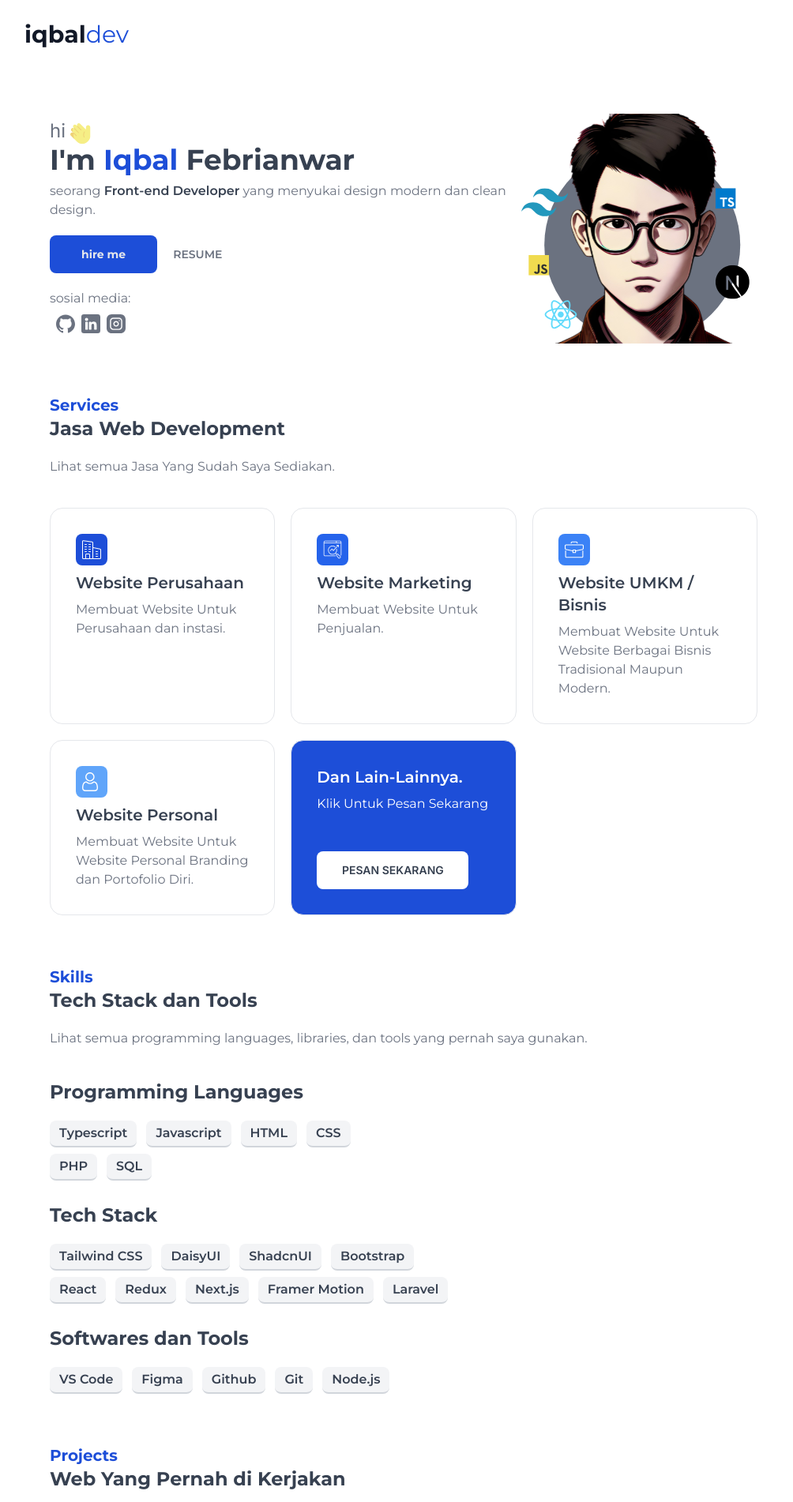
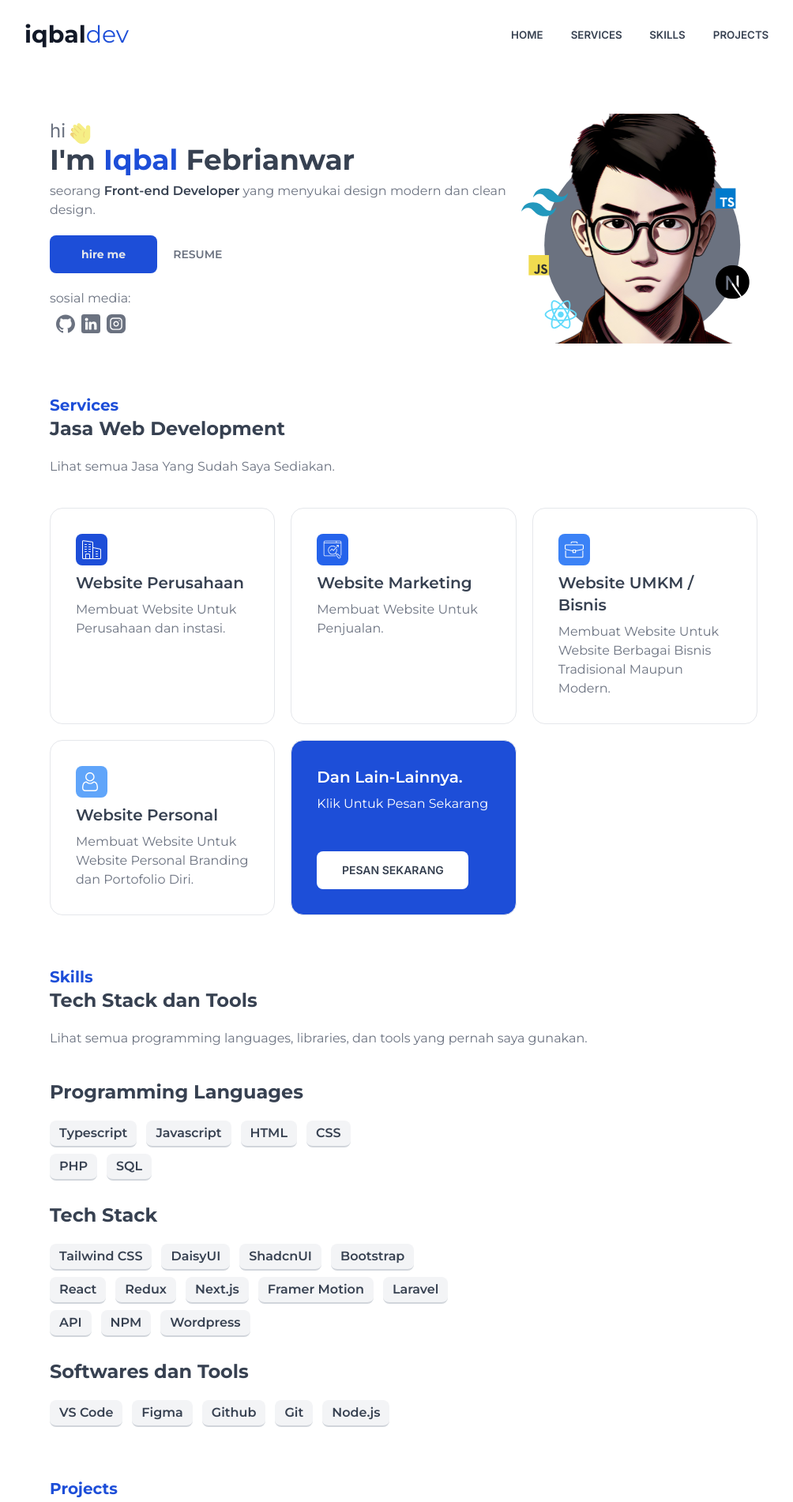
Before and after one commit to IqbalFebrianwar/portofoliov2, a Next.js app: page / in a window 1280 px wide. Shown: the top 1902 px of the page at 79% size, without its empty margins (129-1133 px from the left). Built offline with nearby package versions, Linux system fonts and the light colour scheme.

Commit message:
Feat : Menambahkan Button Click Sidebar

```diff
--- a/src/app/(public)/(main)/page.tsx
+++ b/src/app/(public)/(main)/page.tsx
@@ -1,5 +1,3 @@
-import Image from "next/image";
-import BurgerIcon from "@/components/svg/burger.svg";
 import dynamic from "next/dynamic";
 
 const MainUI = dynamic(() => import("@/components/home/mainUI"));
@@ -8,32 +6,12 @@
 const ServiceUI = dynamic(() => import("@/components/home/serviceUI"));
 const SkillsUI = dynamic(() => import("@/components/home/skillsUI"));
 const ProjectsUI = dynamic(() => import("@/components/home/projects"));
+const NavbarUI = dynamic(() => import("@/components/home/navbarUI"));
 
 export default function Home() {
   return (
     <MainUI>
-      {/* Navbar */}
-      <div className="navbar justify-between top-0 z-20 lg:px-40 max-md:px-10 py-5 backdrop-filter fixed backdrop-blur-3xl">
-        <div className="flex-1">
-          <span className="font-body bg-transparent border-0 font-bold text-gray-900 max-md:text-2xl lg:text-3xl">
-            iqbal
-          </span>
-          <span className="font-body bg-transparent border-0 text-blue-700 max-md:text-2xl lg:text-3xl">
-            dev
-          </span>
-        </div>
-        <div className="flex-none">
-          <button className="btn btn-square bg-transparent border-0">
-            <Image
-              className="max-lg:w-8 lg:hidden"
-              alt="burger"
-              src={BurgerIcon}
-              width={40}
-              height={40}
-            />
-          </button>
-        </div>
-      </div>
+      <NavbarUI />
       <ContentUI>
         <BannerUI />
         <ServiceUI />
--- /dev/null
+++ b/src/components/home/navbarUI.tsx
@@ -0,0 +1,75 @@
+"use client";
+import Image from "next/image";
+import BurgerIcon from "@/components/svg/burger.svg";
+import CloseIcon from "@/components/svg/close.svg";
+import { useState } from "react";
+
+const NavbarUI = () => {
+  const [Open, setOpen] = useState(true);
+  const [Close, setClose] = useState(false);
+
+  return (
+    <>
+      <div className="navbar justify-between top-0 z-20 lg:px-40 max-md:px-10 py-5 backdrop-filter fixed backdrop-blur-3xl">
+        <div className="flex-1">
+          <span className="font-body bg-transparent border-0 font-bold text-gray-900 max-md:text-2xl lg:text-3xl">
+            iqbal
+          </span>
+          <span className="font-body bg-transparent border-0 text-blue-700 max-md:text-2xl lg:text-3xl">
+            dev
+          </span>
+        </div>
+        <div className="flex-none">
+          <button className="btn max-lg:hidden text-gray-700 hover:bg-transparent shadow-none hover:text-blue-700 active:text-blue-700 active:bg-transparent bg-transparent border-0">
+            Home
+          </button>
+          <button className="btn max-lg:hidden text-gray-700 hover:bg-transparent shadow-none hover:text-blue-700 active:text-blue-700 active:bg-transparent bg-transparent border-0">
+            Services
+          </button>
+          <button className="btn max-lg:hidden text-gray-700 hover:bg-transparent shadow-none hover:text-blue-700 active:text-blue-700 active:bg-transparent bg-transparent border-0">
+            Skills
+          </button>
+          <button className="btn max-lg:hidden text-gray-700 hover:bg-transparent shadow-none hover:text-blue-700 active:text-blue-700 active:bg-transparent bg-transparent border-0">
+            Projects
+          </button>
+          <label className="btn btn-circle swap swap-rotate lg:hidden bg-transparent shadow-none border-0">
+            <input type="checkbox" />
+                <Image
+                onClick={() => setOpen(!Open)}
+                  className="max-lg:w-8 swap-off fill-current lg:hidden"
+                  alt="burger"
+                  src={BurgerIcon}
+                  width={40}
+                  height={40}
+                />
+                <Image
+                onClick={() => setClose(!Close)}
+                  className="max-lg:w-6 swap-on fill-current lg:hidden"
+                  alt="close"
+                  src={CloseIcon}
+                  width={20}
+                  height={20}
+                />
+          </label>
+        </div>
+      </div>
+      {!Open ? (
+        <div className="bg-transparent max-w-xl rounded-full right-6 end-0 flex p-3 z-40 top-0 mt-24 backdrop-filter fixed backdrop-blur-3xl">
+          <button className="btn lg:hidden text-gray-700 hover:bg-transparent shadow-none hover:text-blue-700 active:text-blue-700 active:bg-transparent bg-transparent border-0">
+            Home
+          </button>
+          <button className="btn lg:hidden text-gray-700 hover:bg-transparent shadow-none hover:text-blue-700 active:text-blue-700 active:bg-transparent bg-transparent border-0">
+            Services
+          </button>
+          <button className="btn lg:hidden text-gray-700 hover:bg-transparent shadow-none hover:text-blue-700 active:text-blue-700 active:bg-transparent bg-transparent border-0">
+            Skills
+          </button>
+          <button className="btn lg:hidden text-gray-700 hover:bg-transparent shadow-none hover:text-blue-700 active:text-blue-700 active:bg-transparent bg-transparent border-0">
+            Projects
+          </button>
+        </div>
+      ) : Close}
+    </>
+  );
+};
+export default NavbarUI;
--- a/src/components/home/skillsUI.tsx
+++ b/src/components/home/skillsUI.tsx
@@ -71,6 +71,17 @@
             Laravel
           </span>
         </div>
+        <div className="mt-2 flex flex-row flex-wrap gap-3">
+          <span className="text-gray-700 font-body font-semibold border-b-2 border-gray-300 bg-gray-100 items-center px-3 py-1 rounded-lg">
+            API
+          </span>
+          <span className="text-gray-700 font-body font-semibold border-b-2 border-gray-300 bg-gray-100 items-center px-3 py-1 rounded-lg">
+            NPM
+          </span>
+          <span className="text-gray-700 font-body font-semibold border-b-2 border-gray-300 bg-gray-100 items-center px-3 py-1 rounded-lg">
+            Wordpress
+          </span>
+        </div>
         <h1 className="text-gray-700 mt-7 font-body font-bold text-2xl">
           Softwares dan Tools
         </h1>
```
Also changed, not shown: src/components/svg/close.svg (added).
